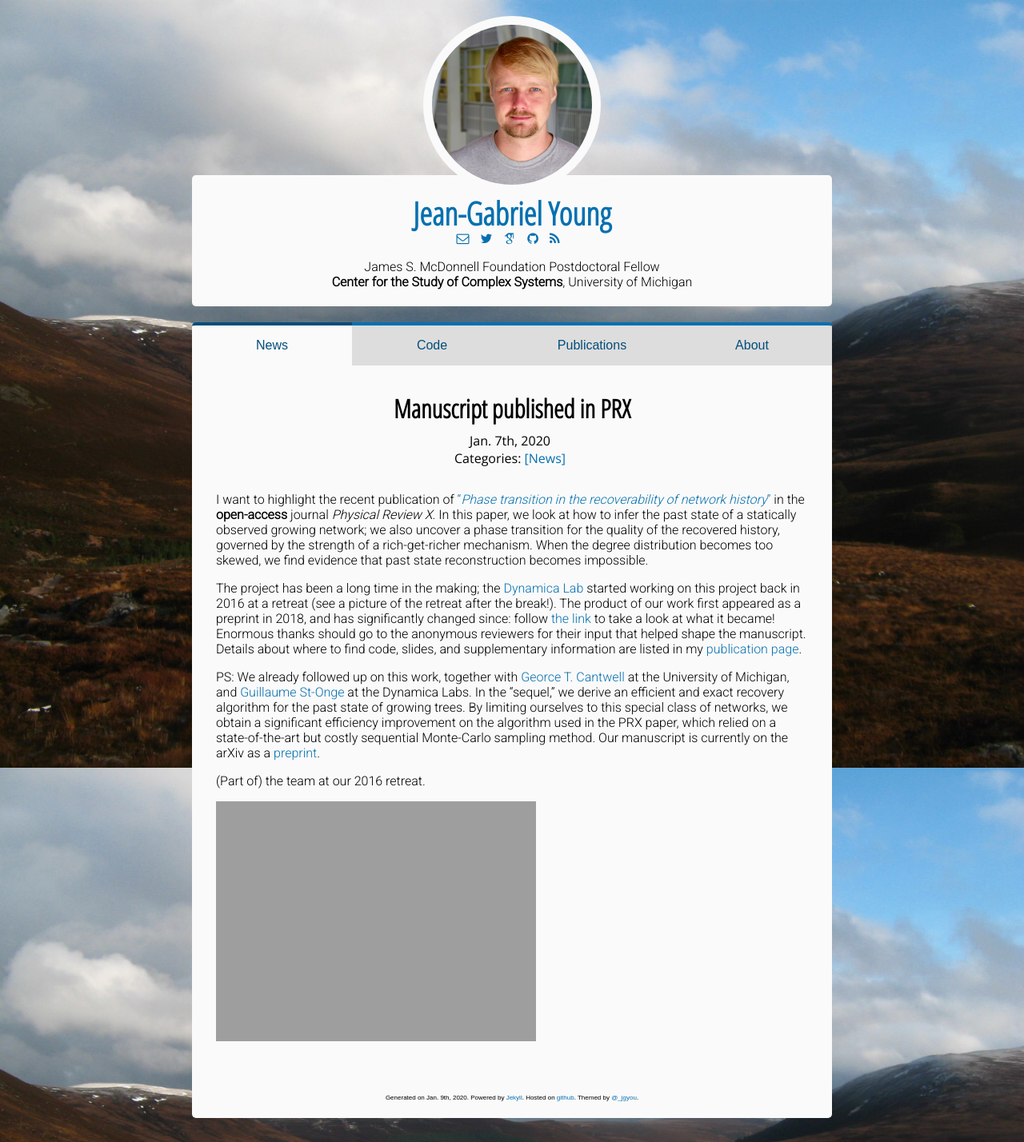
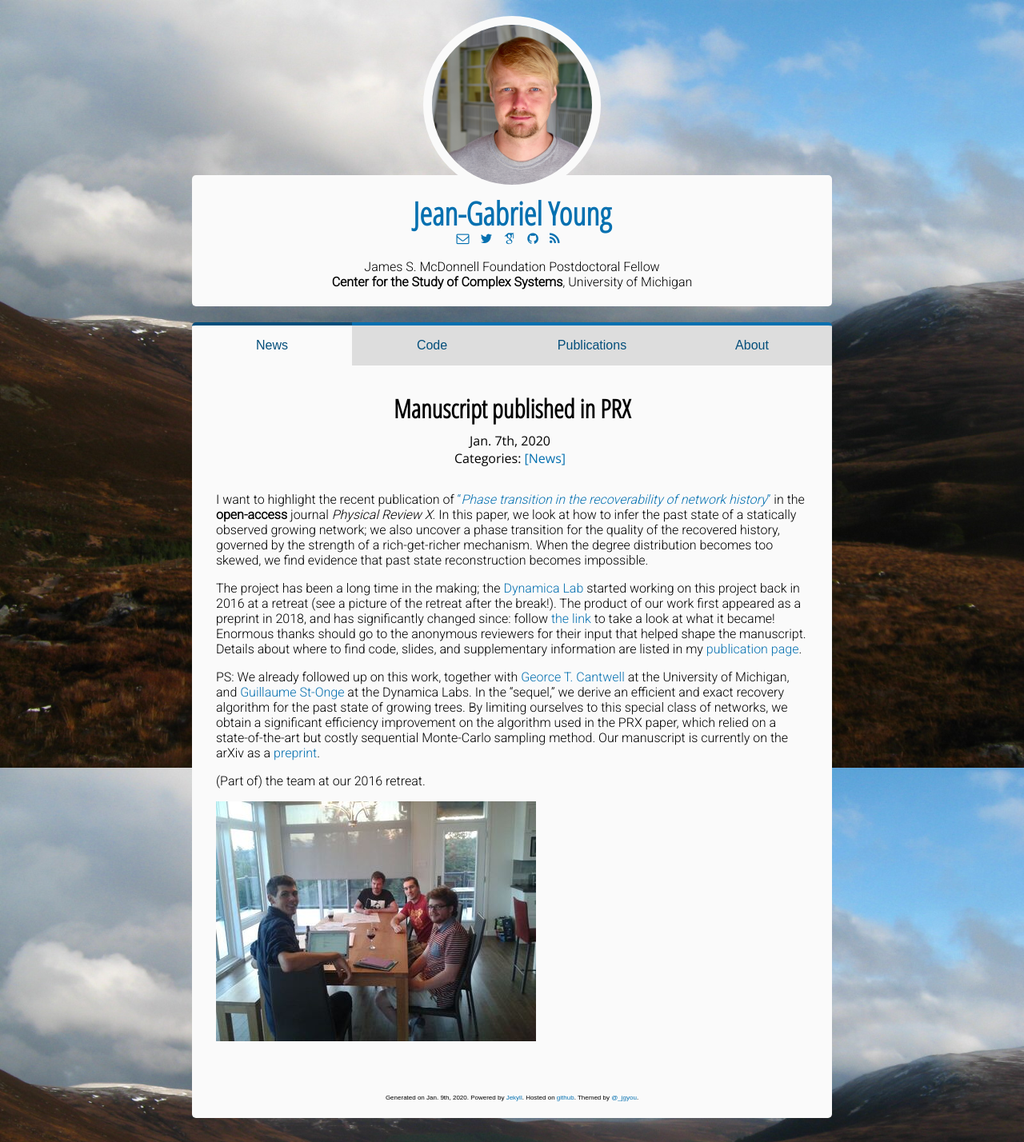
Before and after one commit to jg-you/jg-you.github.io, a Jekyll site: the page built from _posts/2020-01-07-archaeology-prx.md, in a window 1280 px wide. Shown: the whole page at 80% size. Built offline with Jekyll 4.4.1, drawn with Linux system fonts in a browser that asks for light colours; some web fonts are replaced; comment, search, counter and statistics services are not loaded.

Commit message:
commit à la laurent

```diff
--- a/_posts/2020-01-07-archaeology-prx.md
+++ b/_posts/2020-01-07-archaeology-prx.md
@@ -21,4 +21,4 @@ Our manuscript is currently on the arXiv as a [preprint](https://arxiv.org/abs/1
 
 (Part of) the team at our 2016 retreat.
 
-![](/assets/post_figures/rezoo2016.jpg =250x)
+![](/assets/post_figures/rezoo2016.jpg)
```
Also changed, not shown: assets/post_figures/rezoo2016.jpg.
